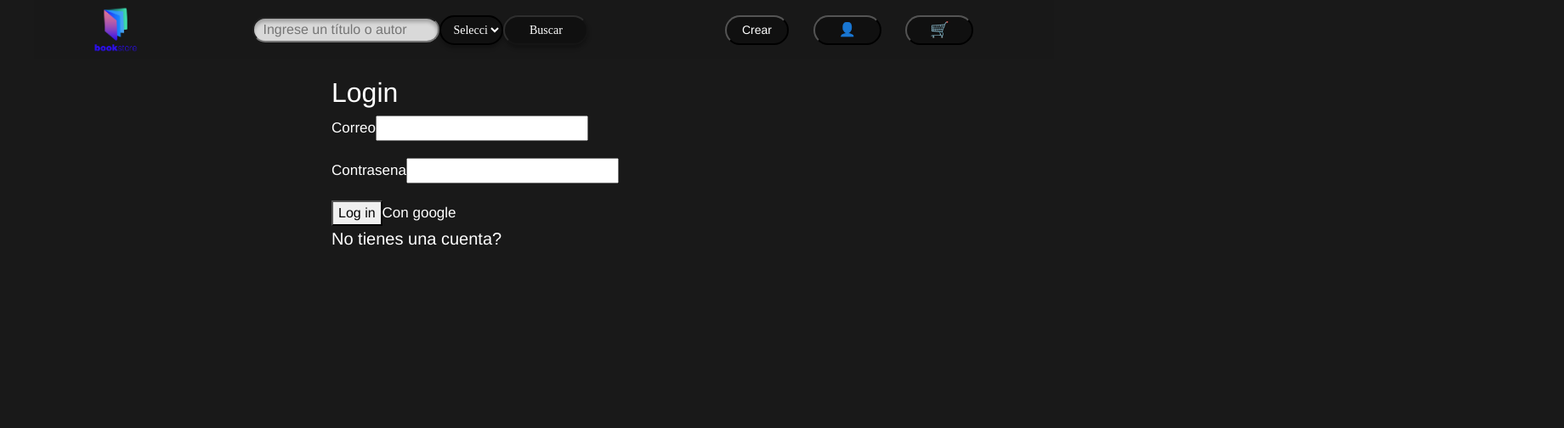
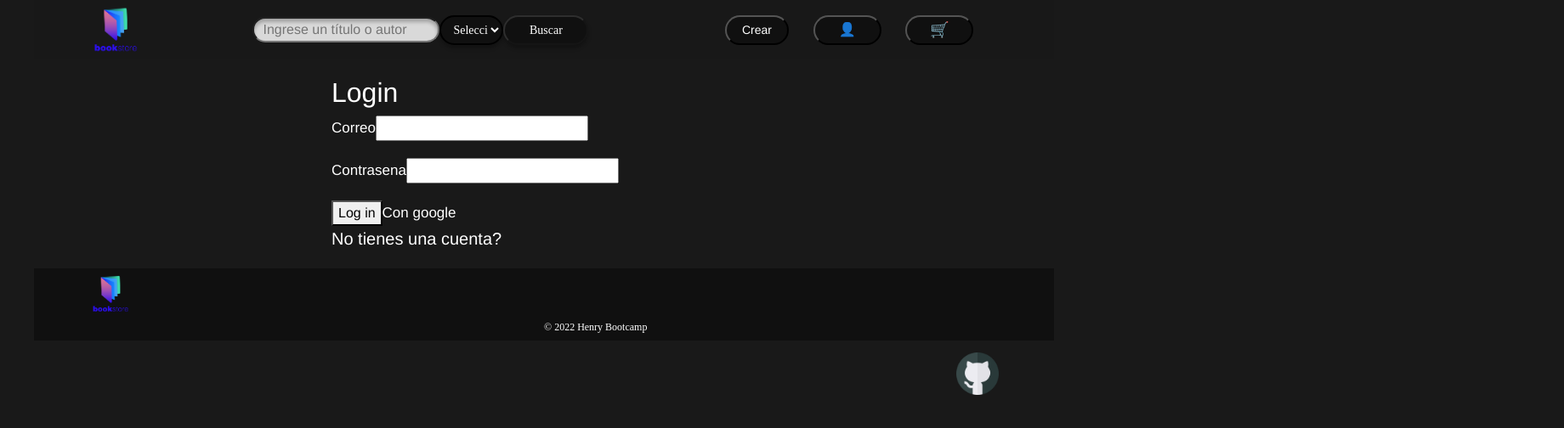
Before and after one commit to santtiagomc/Proyecto-Final, a React (Create React App) app in the folder client/: page /login in a window 1280 px wide. Shown: the top 504 px of the page at 85% size, 1840 px wide, since content can reach past the window. Built offline with nearby package versions, Linux system fonts and the light colour scheme; no server answers.

Commit message:
fix nav y footer

```diff
--- a/client/src/App.js
+++ b/client/src/App.js
@@ -13,6 +13,7 @@ import Login from "./pages/Login/Login";
 import Cart from "./pages/Cart/Cart";
 import ProfileUser from "./pages/ProfileUser/ProfileUser";
 import Register from "./pages/Register/Register";
+import Footer from "./components/Footer/Footer"
 
 function App() {
   const dispatch = useDispatch();
@@ -34,6 +35,7 @@ function App() {
       <Route path="/cart" component={Cart} />
       <Route path="/profile" component={ProfileUser} />
       <Route path="/edit/:id" component={CreateBook} />
+      <Footer />
     </BrowserRouter>
   );
 }
--- /dev/null
+++ b/client/src/components/Footer/Footer.jsx
@@ -0,0 +1,29 @@
+import React from "react";
+import { Link } from "react-router-dom";
+import Logo from "../../components/NavBar/Logo.png"
+import LogoGithub from "./github.png"
+import style from "./Footer.module.css";
+
+export default function Footer() {
+	return (
+		<>
+			<div className={style.container}>
+				<div>
+					<img id="logo" src={Logo} alt="bookstore" className={style.logo} />
+				</div>
+				<div>
+					<p className={style.text}>© {new Date().getFullYear()} Henry Bootcamp</p>
+				</div>
+				<div>
+					<Link
+						to={{ pathname: "https://github.com/santtiagomc/Proyecto-Final" }}
+						target="_blank"
+						rel="noopener noreferer"
+					>
+						<img id="github" src={LogoGithub} alt="github" className={style.github} />
+					</Link>
+				</div>
+			</div>
+		</>
+	);
+}
--- /dev/null
+++ b/client/src/components/Footer/Footer.module.css
@@ -0,0 +1,41 @@
+.container {
+    position: relative;
+    width: 100%;
+    height: 85px;
+    left: 0%;
+    bottom: 0%;
+    background: #101010;
+}
+
+.github {
+    position: relative;
+    width: 5%;
+    height: 5%;
+    left: 90%;
+    top: 99%;
+    display: inline-block;
+    align-self: center;
+    padding: 5px;
+}
+
+.text {
+    position: relative;
+    left: 50%;
+    top: 95%;
+    align-self: center;
+    font-family: 'Helvetica LT Std';
+    font-style: normal;
+    font-size: 12px;
+    color: #FFFFFF;
+}
+
+.logo {
+    position: relative;
+    width: 5%;
+    height: 5%;
+    left: 5%;
+    top: 95%;
+    display: inline-block;
+    align-self: center;
+    padding: 5px;
+}
--- a/client/src/components/NavBar/NavBar.jsx
+++ b/client/src/components/NavBar/NavBar.jsx
@@ -14,7 +14,7 @@ export default function NavBar() {
   const history = useHistory();
 
   let uniqueIdArrayCart
-  if (localStorage.length) {
+  if (localStorage.cart) {
     let repeatedIdArrayCart = localStorage.getItem("cart").split(",");
     uniqueIdArrayCart = [...new Set(repeatedIdArrayCart)]
   }
```
Also changed, not shown: client/src/components/Footer/github.png (added), 1 other file (tests, documents, lock files or other folders).
